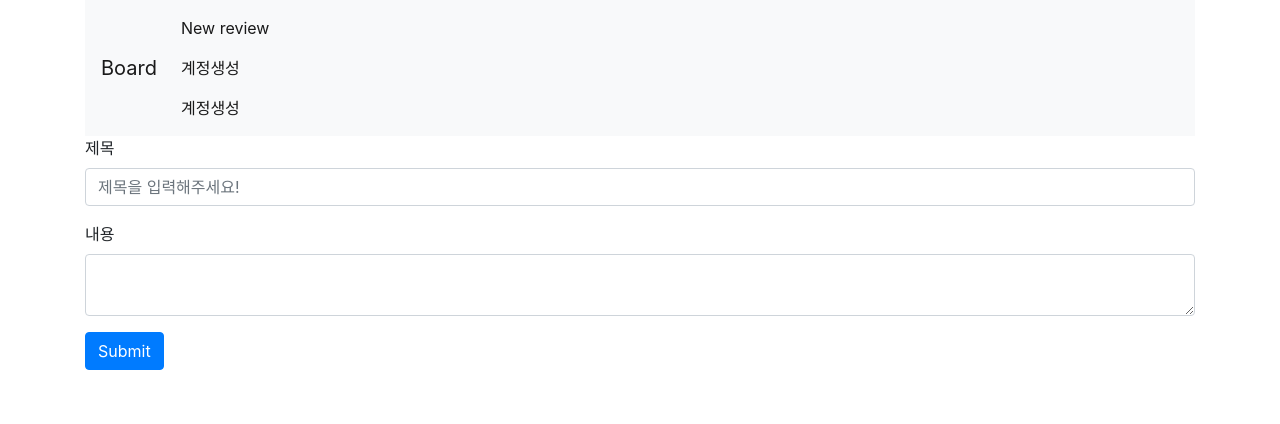
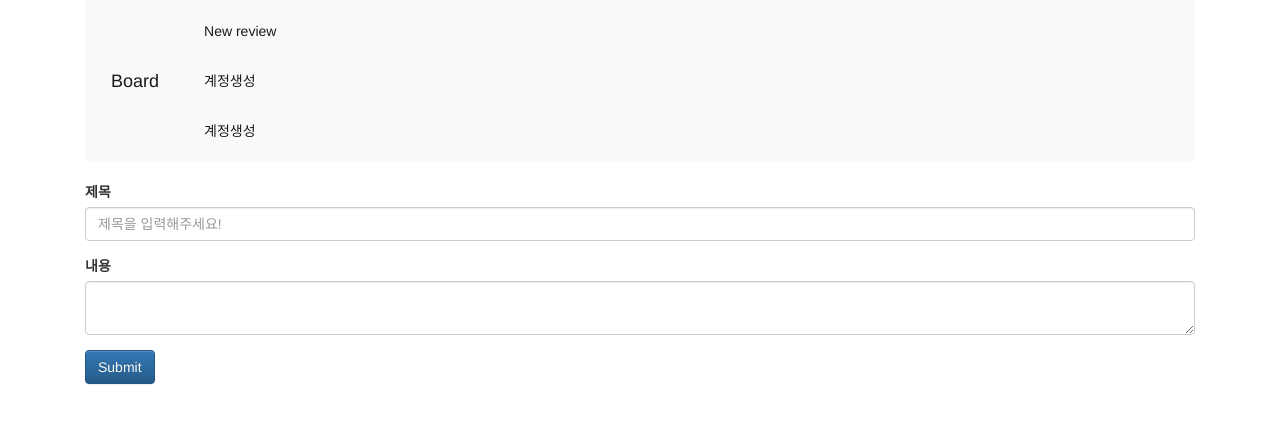
Before and after one commit to Limm-jk/Review_Site, a Flask app: page /reviews/new in a window 1280 px wide. Shown: the top 424 px of the page. Run offline with Flask 2, Linux system fonts and the light colour scheme; some libraries are stand-ins or nearby versions.

Commit message:
fix : base with bootstrap

```diff
--- a/review_site/templates/base.html
+++ b/review_site/templates/base.html
@@ -6,6 +6,9 @@
     <meta http-equiv="X-UA-Compatible" content="ie=edge">
     <title>Document</title>
     <link rel="stylesheet" href="https://stackpath.bootstrapcdn.com/bootstrap/4.1.3/css/bootstrap.min.css" integrity="sha384-MCw98/SFnGE8fJT3GXwEOngsV7Zt27NXFoaoApmYm81iuXoPkFOJwJ8ERdknLPMO" crossorigin="anonymous">
+    <link rel="stylesheet" href="https://maxcdn.bootstrapcdn.com/bootstrap/3.3.2/css/bootstrap.min.css">
+    <script src="https://maxcdn.bootstrapcdn.com/bootstrap/3.3.2/js/bootstrap.min.js"></script>
+    <link rel="stylesheet" href="https://maxcdn.bootstrapcdn.com/bootstrap/3.3.2/css/bootstrap-theme.min.css">
 </head>
 <body>
     <div class="container">
```
